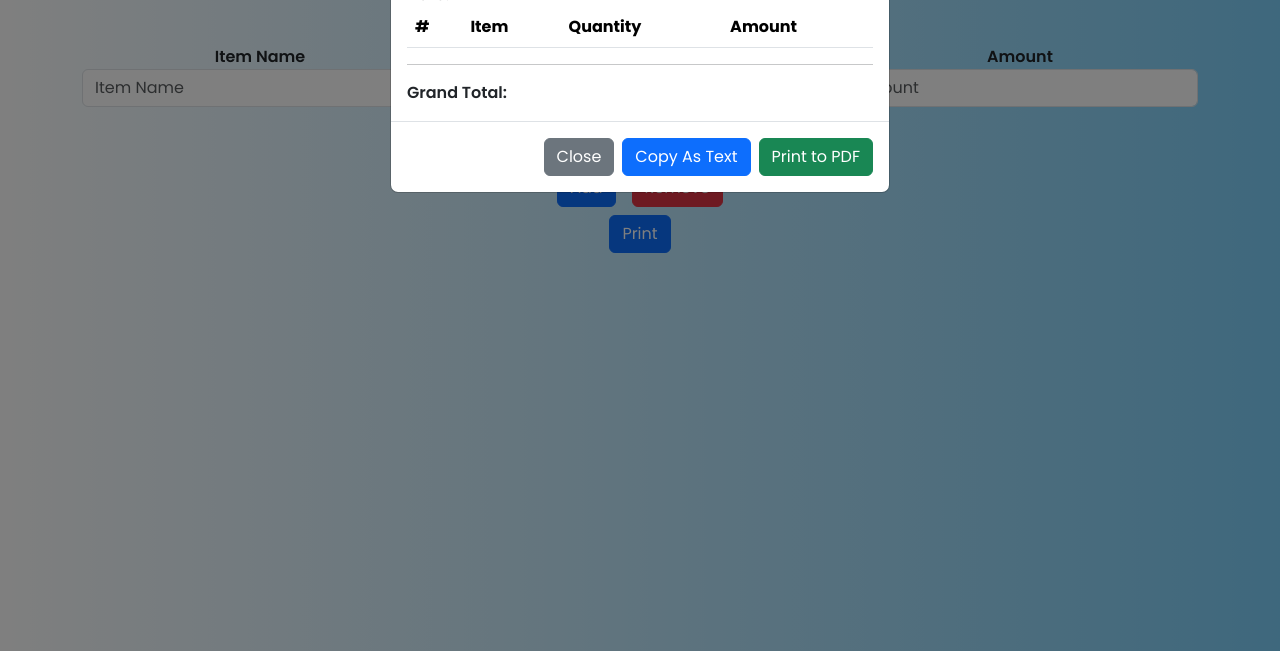
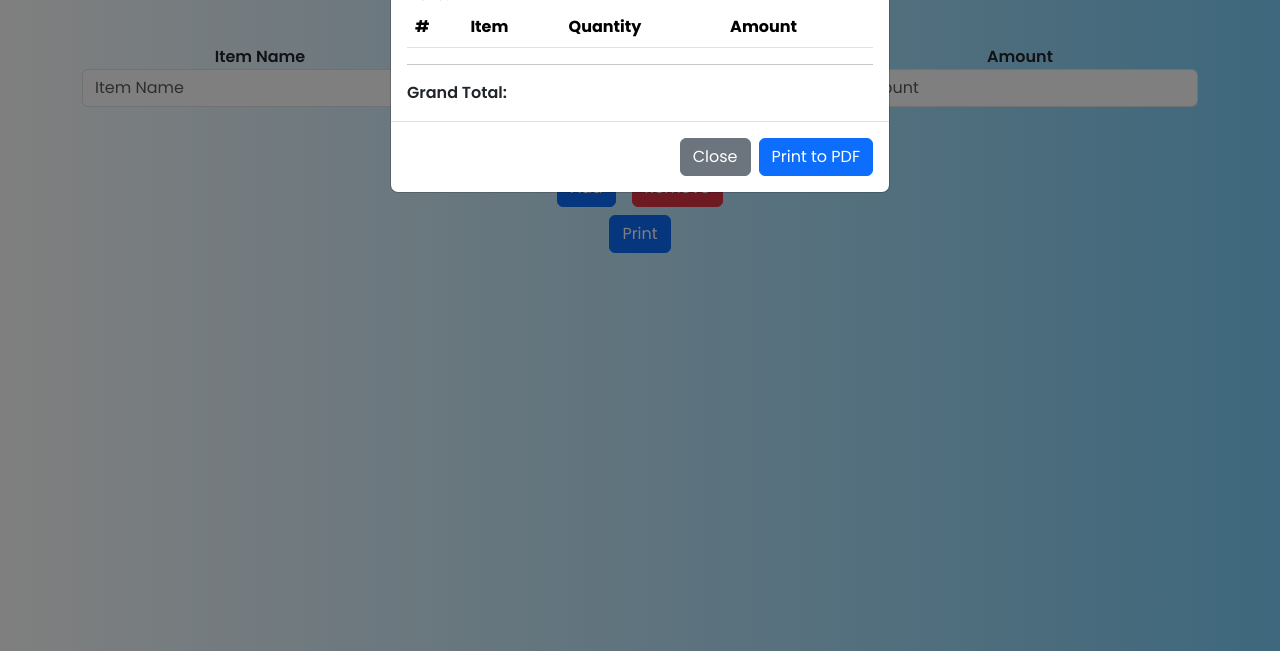
Before and after one commit to sykrwasd/KShoppe, a plain HTML site: page index.html in a window 1280 px wide. Both pictures are taken after a click on the button "Print". Shown: the part 149-800 px from the top of the page. Drawn offline with nearby package versions, Linux system fonts and the light colour scheme.

Commit message:
-f added printtopdf

```diff
--- a/index.html
+++ b/index.html
@@ -86,8 +86,7 @@
       </div>
       <div class="modal-footer">
         <button type="button" class="btn btn-secondary" data-bs-dismiss="modal">Close</button>
-        <button class="btn btn-primary" onclick="copy()" id="copy">Copy As Text</button>
-        <button class="btn btn-success" onclick="printToPDF()" id="print">Print to PDF</button>
+        <button class="btn btn-primary" onclick="printToPDF()" id="print">Print to PDF</button>
       </div>
     </div>
   </div>
--- a/script.js
+++ b/script.js
@@ -103,7 +103,7 @@ $(document).ready(function() {
 
 });
 
-
+// tak guna dah copy(), save as future ref
 function copy(){
     const textToCopy = $('#modalBody').text();
 
```
